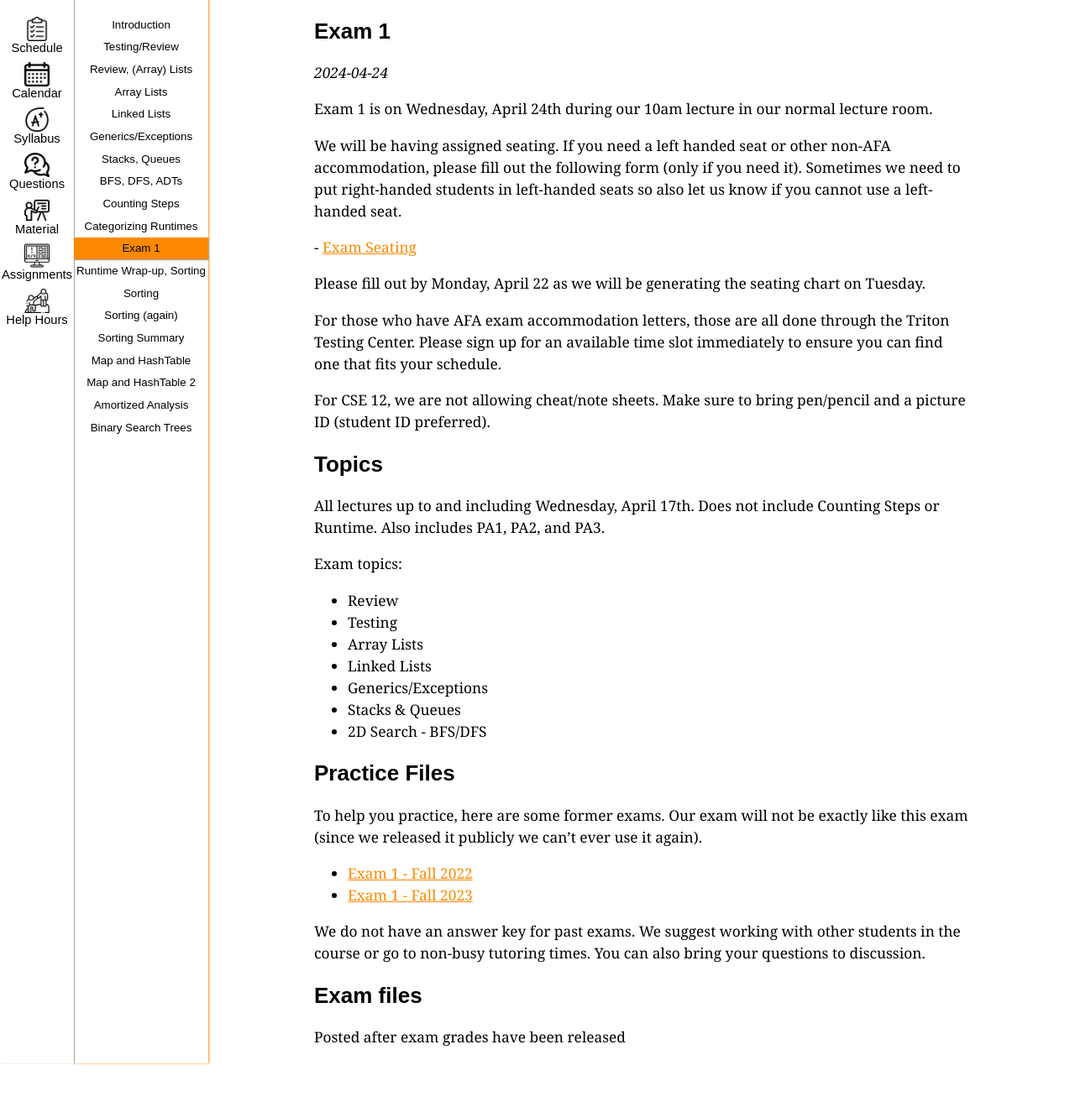
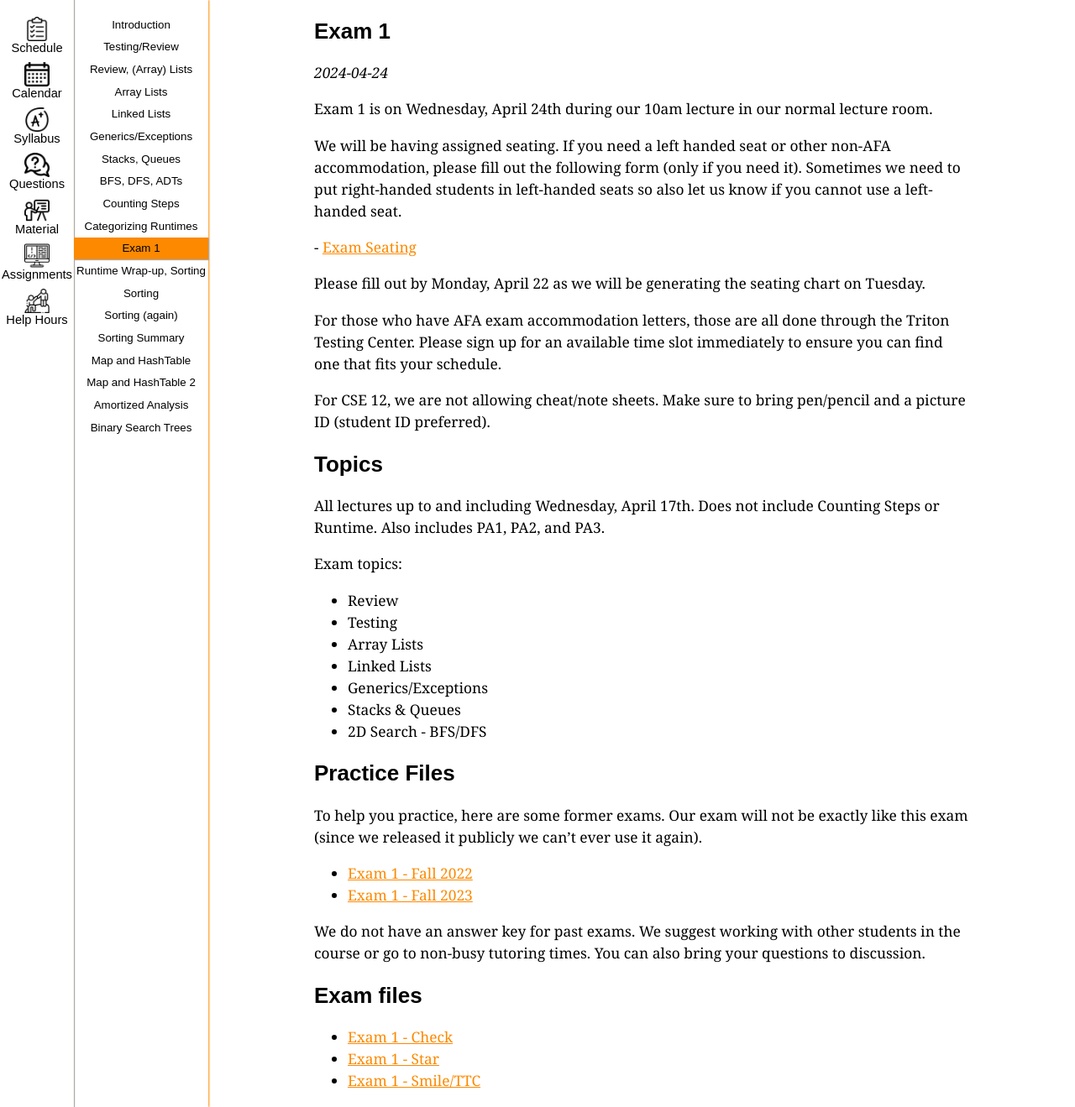
Before and after one commit to ucsd-cse12-sp24/ucsd-cse12-sp24.github.io, a Jekyll site: the page built from _lectures/exam1.md, in a window 1280 px wide. Shown: the whole page at 84% size. Built offline with Jekyll 4.4.1, drawn with Linux system fonts in a browser that asks for light colours; before the commit the page ends 1267 px from its top, so only the background shows below that.

Commit message:
Update exam1.md

```diff
--- a/_lectures/exam1.md
+++ b/_lectures/exam1.md
@@ -46,4 +46,6 @@ We do not have an answer key for past exams. We suggest working with other stude
 
 ## Exam files
 
-Posted after exam grades have been released
+- [Exam 1 - Check](https://github.com/ucsd-cse12-sp24/ucsd-cse12-sp24.github.io/blob/main/_lectures/exam1/Exam1-Check.pdf){:target="_blank"}
+- [Exam 1 - Star](https://github.com/ucsd-cse12-sp24/ucsd-cse12-sp24.github.io/blob/main/_lectures/exam1/Exam1-Star.pdf){:target="_blank"}
+- [Exam 1 - Smile/TTC](https://github.com/ucsd-cse12-sp24/ucsd-cse12-sp24.github.io/blob/main/_lectures/exam1/Exam1-Smile%20and%20TTC.pdf){:target="_blank"}
```
